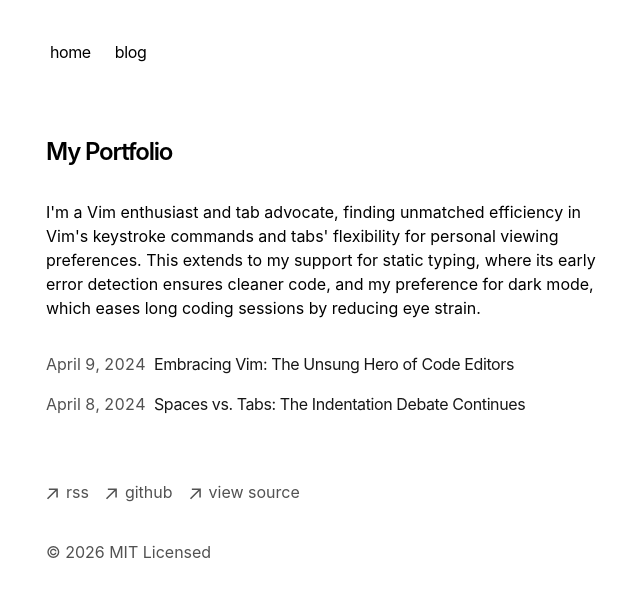
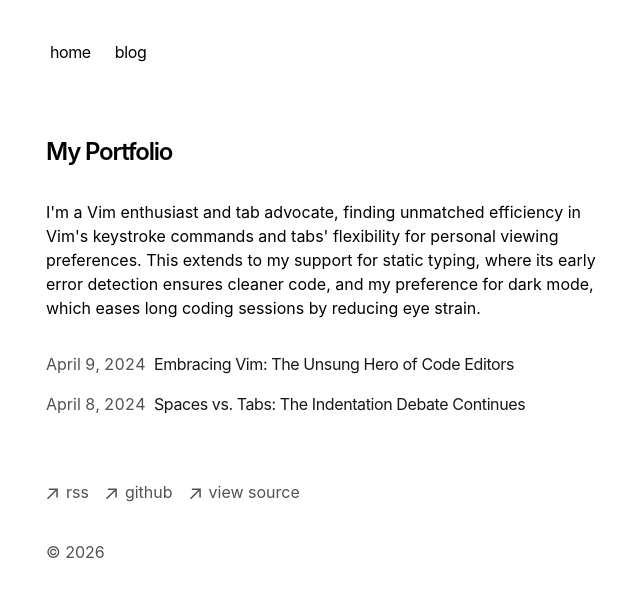
Before and after one commit to scra-bit/emmett-website, a Next.js app: page / in a window 1280 px wide. Shown: the top 596 px of the page, without its empty margins (306-946 px from the left). Built offline with nearby package versions, Linux system fonts and the light colour scheme.

Commit message:
Update footer.tsx

```diff
--- a/app/components/footer.tsx
+++ b/app/components/footer.tsx
@@ -35,7 +35,7 @@ export default function Footer() {
             className="flex items-center transition-all hover:text-neutral-800 dark:hover:text-neutral-100"
             rel="noopener noreferrer"
             target="_blank"
-            href="https://github.com/vercel/next.js"
+            href="https://github.com/scra-bit"
           >
             <ArrowIcon />
             <p className="ml-2 h-7">github</p>
@@ -46,7 +46,7 @@ export default function Footer() {
             className="flex items-center transition-all hover:text-neutral-800 dark:hover:text-neutral-100"
             rel="noopener noreferrer"
             target="_blank"
-            href="https://vercel.com/templates/next.js/portfolio-starter-kit"
+            href="https://github.com/scra-bit/emmett-website"
           >
             <ArrowIcon />
             <p className="ml-2 h-7">view source</p>
@@ -54,7 +54,7 @@ export default function Footer() {
         </li>
       </ul>
       <p className="mt-8 text-neutral-600 dark:text-neutral-300">
-        © {new Date().getFullYear()} MIT Licensed
+        © {new Date().getFullYear()}
       </p>
     </footer>
   )
```
